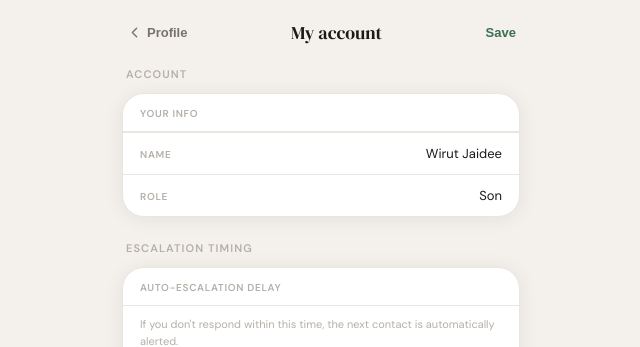
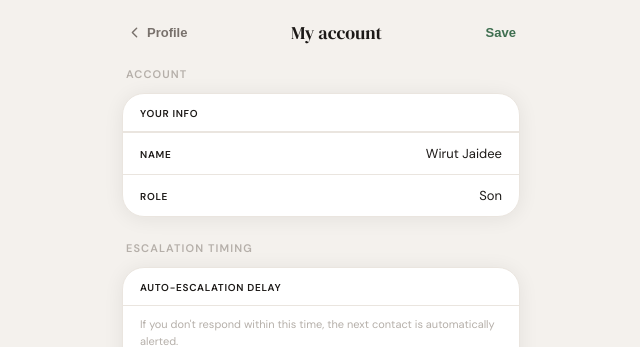
Before and after one commit to pathaninOpa/Khlongjai, a React (Vite) app in the folder KhlongJai/caregiver-app/: page /profile in a window 1280 px wide. Both pictures are taken after a click on the button "Edit". Shown: the top 347 px of the page, without its empty margins (319-959 px from the left). Built offline with nearby package versions, Linux system fonts and the light colour scheme.

Commit message:
feat: enhance ProfilePage styling for account and escalation timing sections

```diff
--- a/KhlongJai/caregiver-app/src/ProfilePage.tsx
+++ b/KhlongJai/caregiver-app/src/ProfilePage.tsx
@@ -323,20 +323,20 @@ export default function ProfilePage() {
         <div className="scroll-area">
           <div className="sec">Account</div>
           <div className="card">
-            <div className="card-head"><div className="card-head-title">Your info</div></div>
+            <div className="card-head"><div className="card-head-title" style={{ color: 'var(--text-primary)' }}>Your info</div></div>
             <div className="row">
-              <div className="row-key">Name</div>
+              <div className="row-key" style={{ color: 'var(--text-primary)' }}>Name</div>
               <input style={{ border: 'none', background: 'none', textAlign: 'right', fontSize: '13px', color: 'var(--text-primary)', fontFamily: 'DM Sans', outline: 'none', flex: 1 }} defaultValue="Wirut Jaidee" />
             </div>
             <div className="row">
-              <div className="row-key">Role</div>
+              <div className="row-key" style={{ color: 'var(--text-primary)' }}>Role</div>
               <input style={{ border: 'none', background: 'none', textAlign: 'right', fontSize: '13px', color: 'var(--text-primary)', fontFamily: 'DM Sans', outline: 'none', flex: 1 }} defaultValue="Son" />
             </div>
           </div>
 
           <div className="sec">Escalation timing</div>
           <div className="card">
-            <div className="card-head"><div className="card-head-title">Auto-escalation delay</div></div>
+            <div className="card-head"><div className="card-head-title" style={{ color: 'var(--text-primary)' }}>Auto-escalation delay</div></div>
             <div style={{ padding: '10px 17px 4px', fontSize: '11px', color: 'var(--text-muted)', lineHeight: 1.55 }}>
               If you don't respond within this time, the next contact is automatically alerted.
             </div>
```
